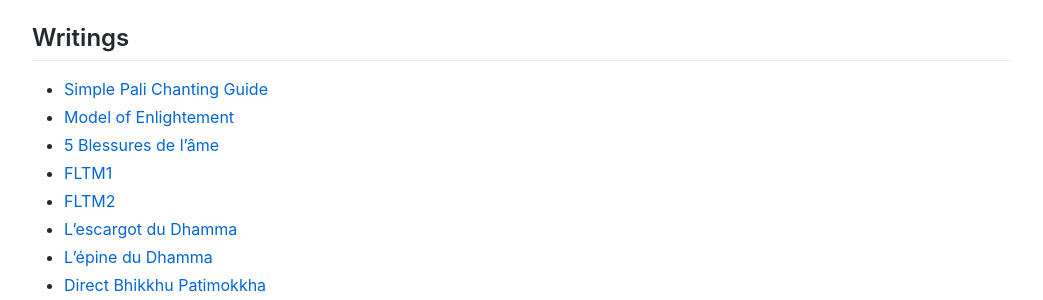
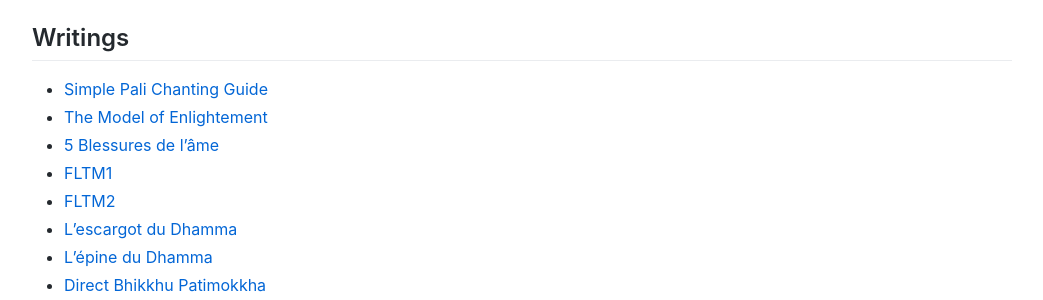
Before and after one commit to cittadhammo/old-personal-website, a Jekyll site: the page built from projects.md, in a window 1280 px wide. Shown: the part 613-913 px from the top of the page, without its empty margins (118-1161 px from the left). Built offline with Jekyll 4.4.1, drawn with Linux system fonts in a browser that asks for light colours.

Commit message:
Update projects.md

```diff
--- a/projects.md
+++ b/projects.md
@@ -22,7 +22,7 @@ title: Projects
 ## Writings
 
 - [Simple Pali Chanting Guide](https://docs.google.com/document/d/1mYauJmbzakn-sKsixNkDrtxF8IX_6mIKOFgd5kquMyg/edit)
-- [Model of Enlightement](https://docs.google.com/document/u/1/d/1-id2vcxF04vzoCO1e0RcS0pihL4FuLxywz0pWGSAUA8/edit)
+- [The Model of Enlightement](https://docs.google.com/document/u/1/d/1-id2vcxF04vzoCO1e0RcS0pihL4FuLxywz0pWGSAUA8/edit)
 - [5 Blessures de l'âme](https://docs.google.com/document/d/1SJN8vcAqCcDcXkoqLsL6SeYfMFGsvuhB_m3WZBhVfYQ/edit)
 - [FLTM1](https://docs.google.com/document/d/1Lv_wOVXuFGWo6928VsauR0jznBYFfNH0zJw39nW9nrI/edit?usp=sharing)
 - [FLTM2](https://docs.google.com/document/d/1EiPVXsoNwhd3H4czHDfdzLqtR38RB-fvl_FkvnDY9Uo/edit?usp=sharing)
```
